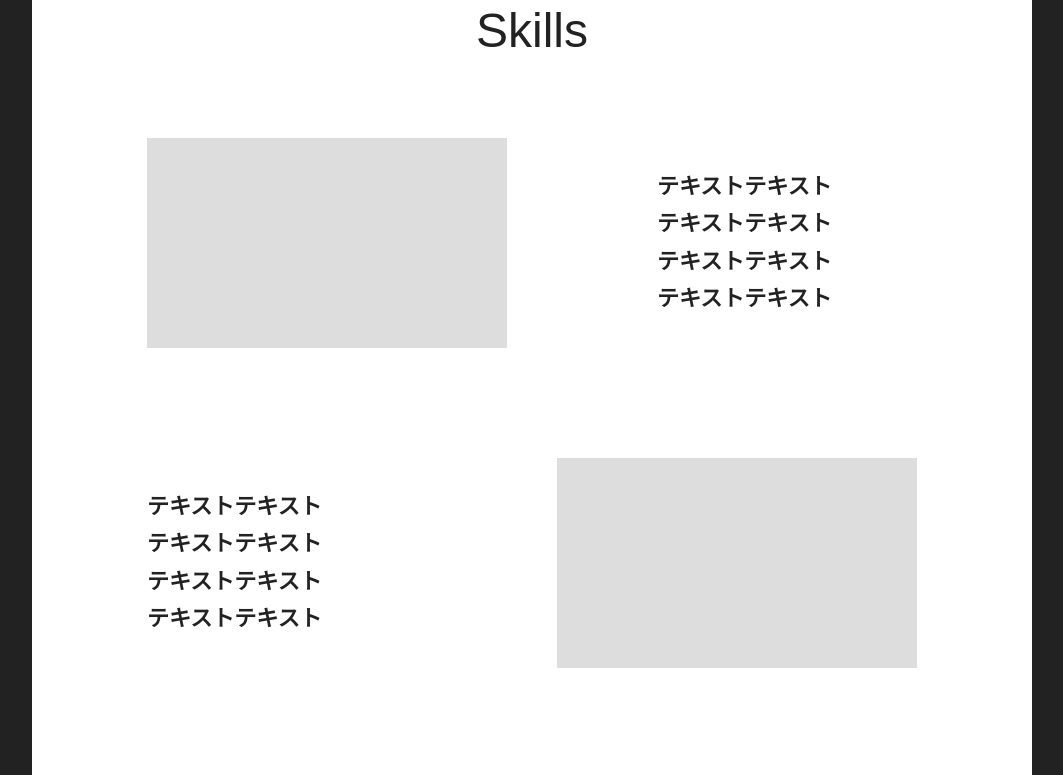
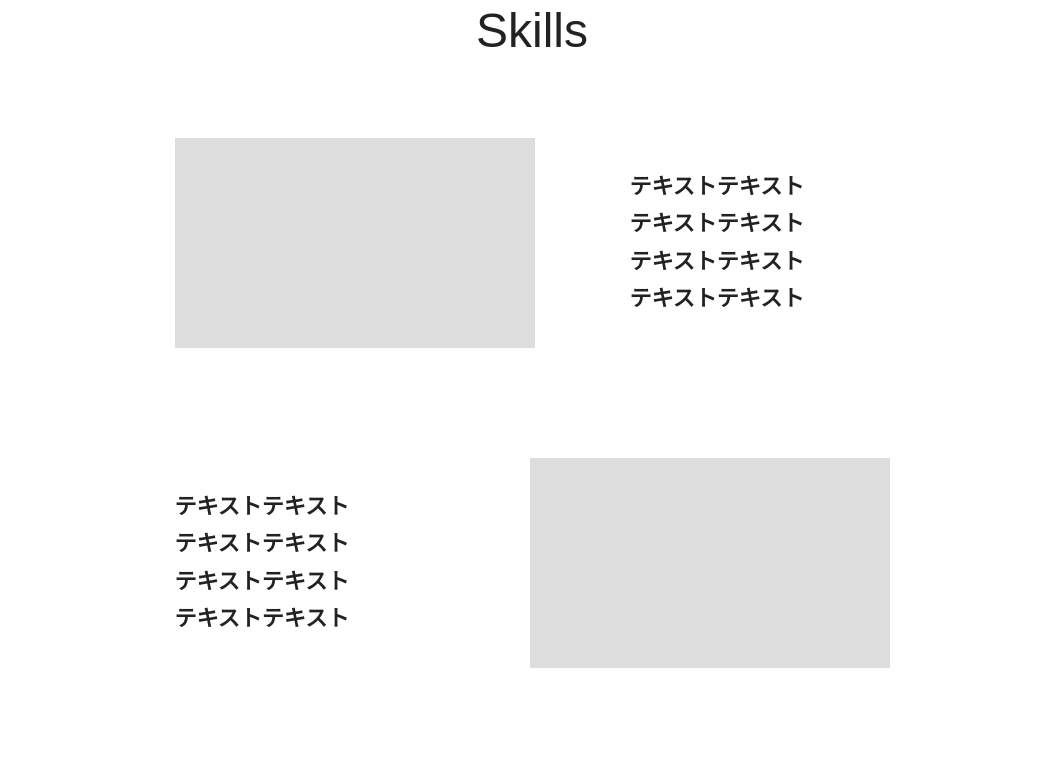
Before and after one commit to yamazaki-R08-lang/personal-history.github.io, a plain HTML site: page index.html in a window 1280 px wide. Shown: the part 936-1711 px from the top of the page, without its empty margins (108-1171 px from the left). Drawn offline with Linux system fonts and the light colour scheme.

Commit message:
style.cssを更新

```diff
--- a/style.css
+++ b/style.css
@@ -1,7 +1,6 @@
 @charset "UTF-8";
 
 body {
-  background-color: #222;
   font-family: Arial, sans-serif;
   color: #222;
   margin: 0;
@@ -9,6 +8,7 @@ body {
 
 ul {
   list-style: none;
+  margin: 0;
 }
 
 a {
@@ -80,7 +80,8 @@ a {
 .skill-item {
   display: flex;
   align-items: center;
-  justify-content: space-between;
+  justify-content: center;
+  gap: 95px;
 }
 
 .skill-item:nth-child(even) {
@@ -90,11 +91,13 @@ a {
 .skill-image {
   width: 360px;
   height: 210px;
+  flex-shrink: 0;
   background-color: #ddd;
 }
 
 .skill-item p {
   width: 260px;
+  margin: 0;
   font-size: 22px;
   line-height: 1.7;
   font-weight: bold;
```
